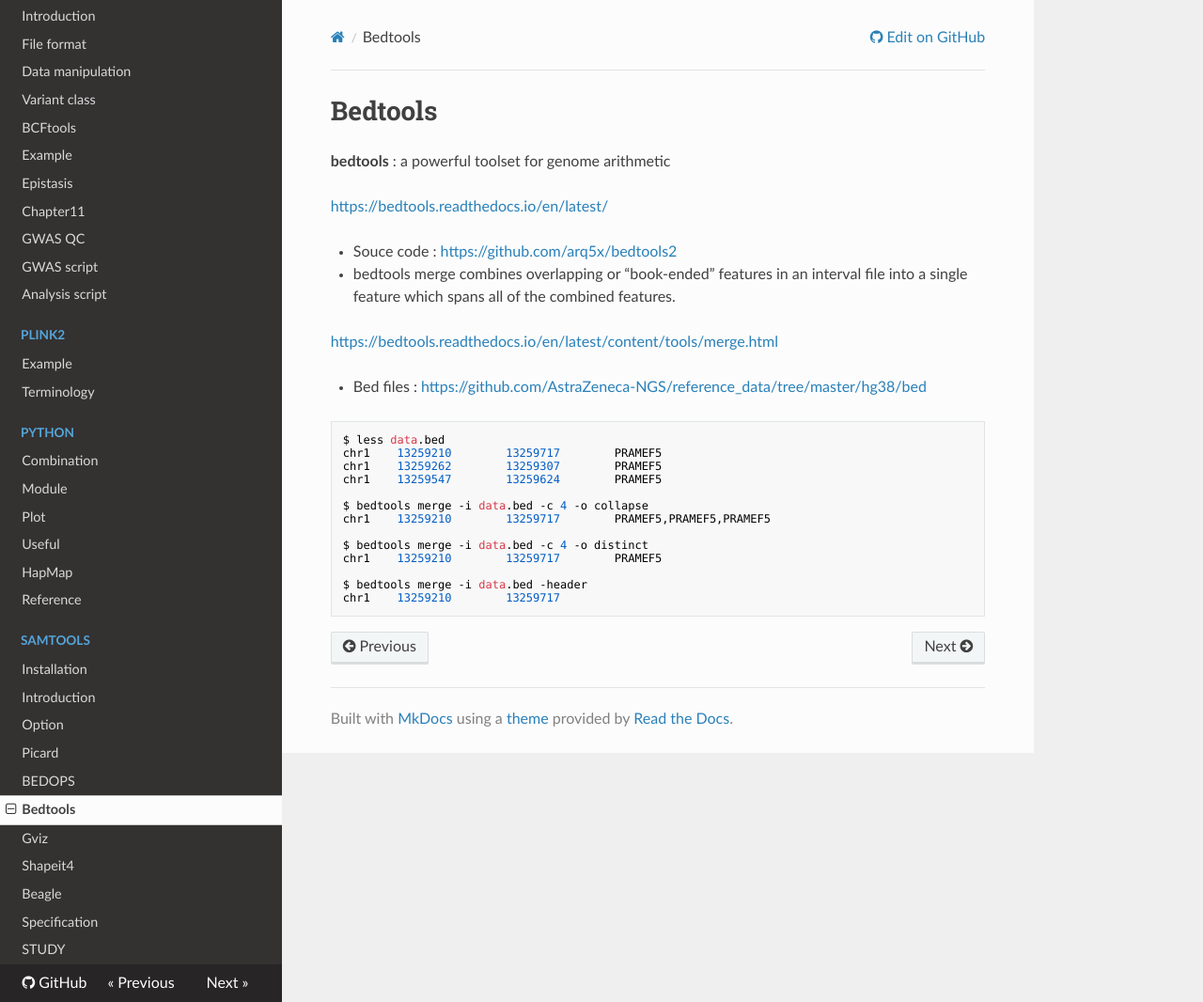
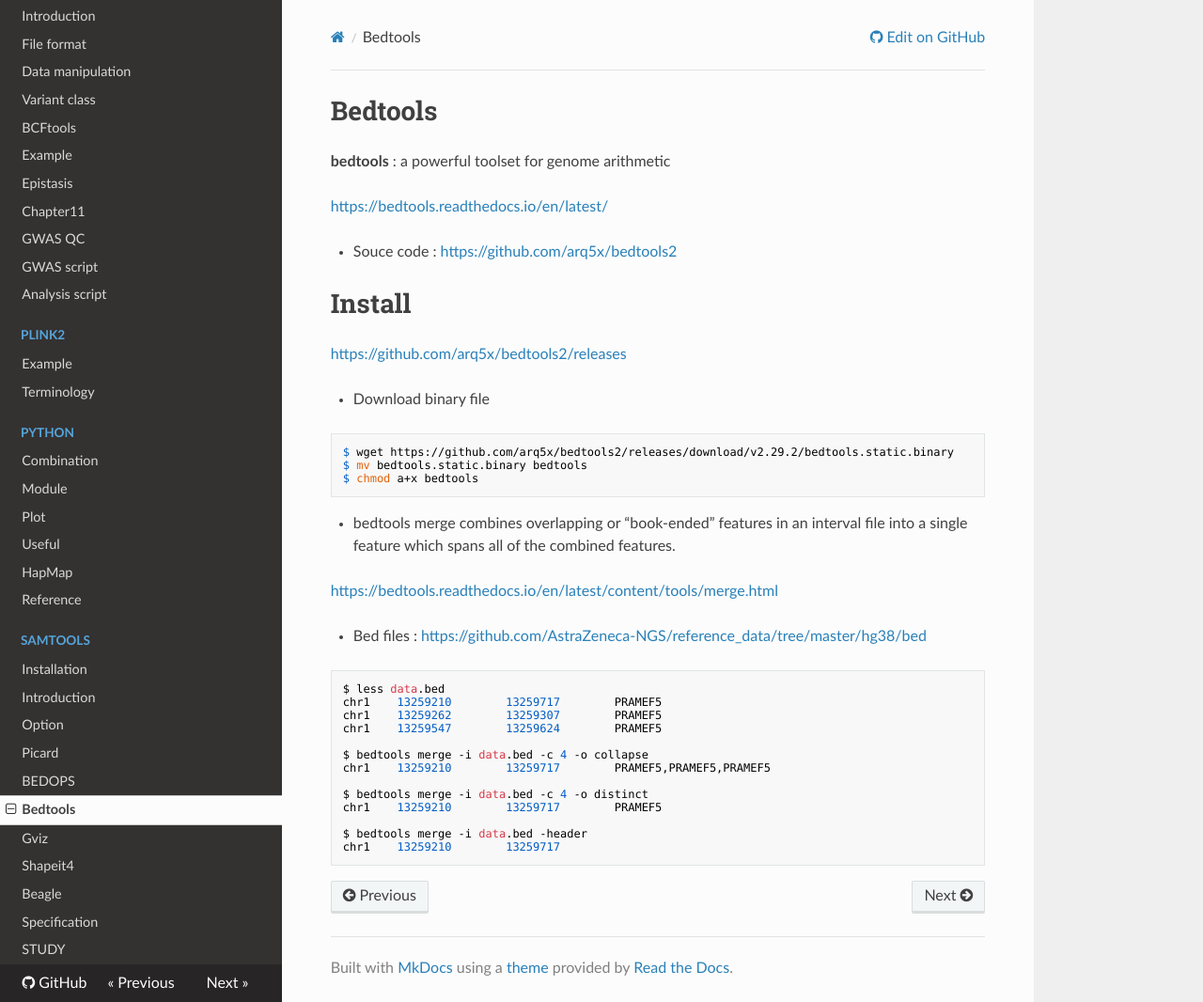
Before and after one commit to WonyoungCho/plink, an MkDocs documentation site: the page built from docs/bedtools_int.md, in a window 1280 px wide and 1066 px high. Shown: the whole window at 94% size. Built offline with MkDocs 1.6.1, drawn with Linux system fonts in a browser that asks for light colours; nearby versions of some CDN libraries; old or Windows-style settings are respelled for this version of MkDocs.

Commit message:
Update bedtools_int.md

````diff
--- a/docs/bedtools_int.md
+++ b/docs/bedtools_int.md
@@ -4,6 +4,17 @@
 <https://bedtools.readthedocs.io/en/latest/>
 
 - Souce code : <https://github.com/arq5x/bedtools2>
+
+
+# Install
+<https://github.com/arq5x/bedtools2/releases>
+
+- Download binary file
+```
+$ wget https://github.com/arq5x/bedtools2/releases/download/v2.29.2/bedtools.static.binary
+$ mv bedtools.static.binary bedtools
+$ chmod a+x bedtools
+```
 
 - bedtools merge combines overlapping or “book-ended” features in an interval file into a single feature which spans all of the combined features.
 
````
